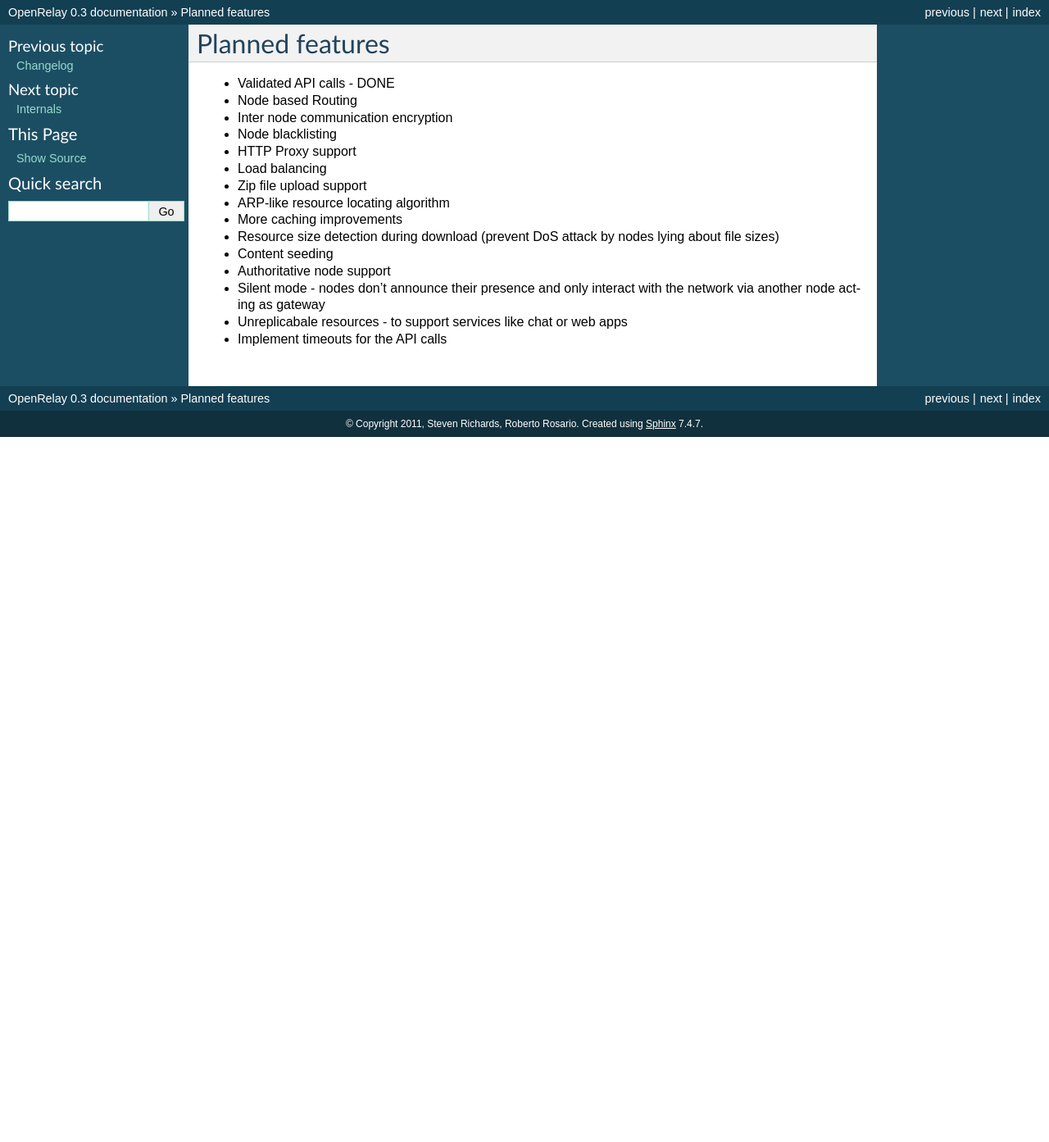
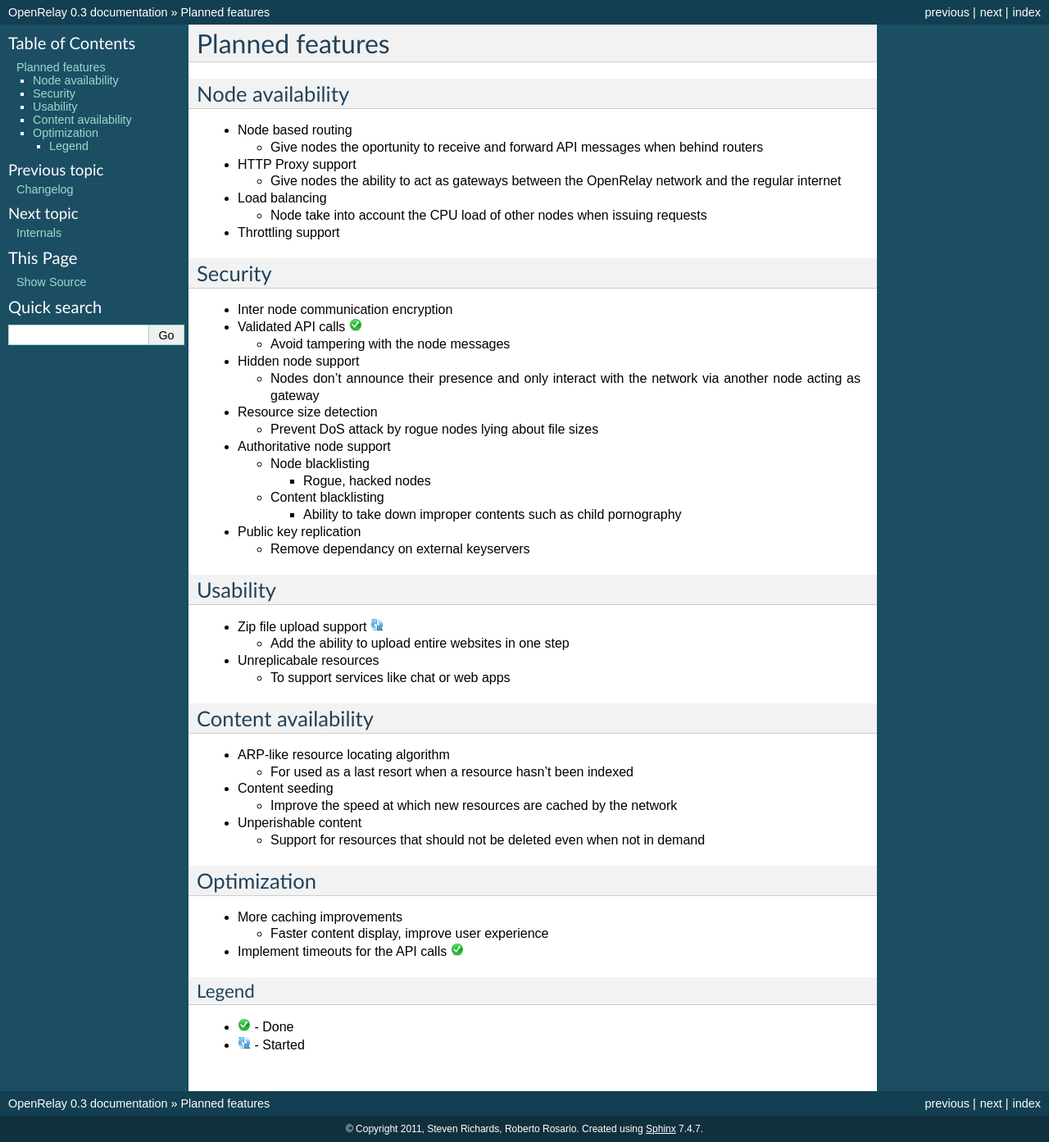
Before and after one commit to srri-zz/OpenRelay, a Sphinx documentation site: the page built from docs/planned.rst, in a window 1280 px wide. Shown: the whole page at 82% size. Built offline with Sphinx 7.4.7, drawn with Linux system fonts in a browser that asks for light colours; before the commit the page ends 900 px from its top, so only the background shows below that.

Commit message:
Improve planed features documentation page, add images for completed and started tasks

```diff
--- a/docs/planned.rst
+++ b/docs/planned.rst
@@ -1,19 +1,92 @@
+.. |done| image:: _static/tick_circle.png
+.. |started| image:: _static/arrow_circle_double.png
+
 ================
 Planned features
 ================
 
-* Validated API calls - DONE
-* Node based Routing
+Node availability
+-----------------
+* Node based routing
+
+  * Give nodes the oportunity to receive and forward API messages when behind routers
+
+* HTTP Proxy support
+
+  * Give nodes the ability to act as gateways between the OpenRelay network and the regular internet
+
+* Load balancing
+
+  * Node take into account the CPU load of other nodes when issuing requests
+
+* Throttling support
+
+
+Security
+--------
 * Inter node communication encryption
-* Node blacklisting
-* HTTP Proxy support
-* Load balancing
-* Zip file upload support
+* Validated API calls |done|
+
+  * Avoid tampering with the node messages
+
+* Hidden node support
+
+  * Nodes don't announce their presence and only interact with the network via another node acting as gateway
+
+* Resource size detection
+
+  * Prevent DoS attack by rogue nodes lying about file sizes
+
+* Authoritative node support
+
+  * Node blacklisting
+
+    * Rogue, hacked nodes
+
+  * Content blacklisting
+
+    * Ability to take down improper contents such as child pornography
+
+* Public key replication
+
+  * Remove dependancy on external keyservers
+
+
+Usability
+---------
+* Zip file upload support |started|
+
+  * Add the ability to upload entire websites in one step
+
+* Unreplicabale resources
+
+  * To support services like chat or web apps
+
+Content availability
+--------------------
 * ARP-like resource locating algorithm
+
+  * For used as a last resort when a resource hasn't been indexed
+
+* Content seeding
+
+  * Improve the speed at which new resources are cached by the network
+
+* Unperishable content
+
+  * Support for resources that should not be deleted even when not in demand
+
+
+Optimization
+------------
 * More caching improvements
-* Resource size detection during download (prevent DoS attack by nodes lying about file sizes)
-* Content seeding
-* Authoritative node support
-* Silent mode - nodes don't announce their presence and only interact with the network via another node acting as gateway
-* Unreplicabale resources - to support services like chat or web apps
-* Implement timeouts for the API calls
+
+  * Faster content display, improve user experience
+
+* Implement timeouts for the API calls |done|
+
+
+Legend
+~~~~~~
+* |done| - Done
+* |started| - Started
```
Also changed, not shown: docs/_static/arrow_circle_double.png (added), docs/_static/tick_circle.png (added).
